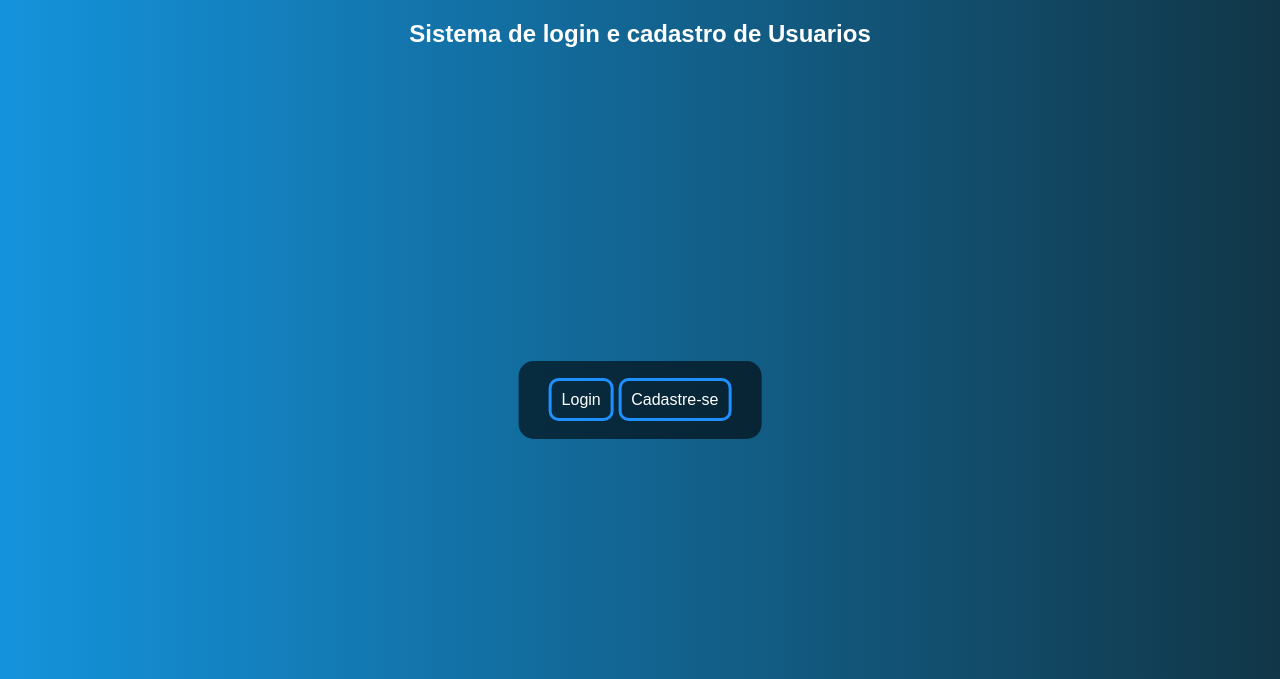
After one commit to Lucassevero06/crud-php, a PHP site: page /home.php in a window 1280 px wide. The commit adds this page. Shown: the top 679 px of the page. Run offline with PHP 8.4, Linux system fonts and the light colour scheme.

Commit message:
criado função de login e logout, autenticação, e criação de novos usuarios

```diff
--- /dev/null
+++ b/home.php
@@ -0,0 +1,54 @@
+<?php
+
+
+
+?>
+
+<!doctype html>
+<html lang="en">
+<head>
+    <meta charset="UTF-8">
+    <meta name="viewport"
+          content="width=device-width, user-scalable=no, initial-scale=1.0, maximum-scale=1.0, minimum-scale=1.0">
+    <meta http-equiv="X-UA-Compatible" content="ie=edge">
+    <title>Home</title>
+    <style>
+        body {
+            font-family: Arial, Helvetica, sans-serif;
+            background-image: linear-gradient(to right, rgb(20, 147, 220), rgb(17, 54, 71));
+            text-align: center;
+            color: white;
+        }
+
+        .box {
+            position: absolute;
+            top: 50%;
+            left: 50%;
+            transform: translate(-50%, -50%);
+            background-color: rgb(0, 0, 0, 0.6);
+            padding: 30px;
+            border-radius: 15px;
+        }
+
+        a {
+            text-decoration: none;
+            color: white;
+            border: 3px solid dodgerblue;
+            border-radius: 10px;
+            padding: 10px;
+        }
+
+        a:hover {
+            background-color: dodgerblue;
+        }
+
+    </style>
+</head>
+<body>
+    <h2>Sistema de login e cadastro de Usuarios</h2>
+    <div class="box">
+        <a href="login.php">Login</a>
+        <a href="formulario.php">Cadastre-se</a>
+    </div>
+</body>
+</html>
```
Also changed, not shown: formulario.php (+13 -3 lines), login.php (renamed from tela-de-login.html, +14 -11 lines), sair.php (added, +8 -0 lines), sistema.php (added, +46 -0 lines), testLogin.php (added, +28 -0 lines).
